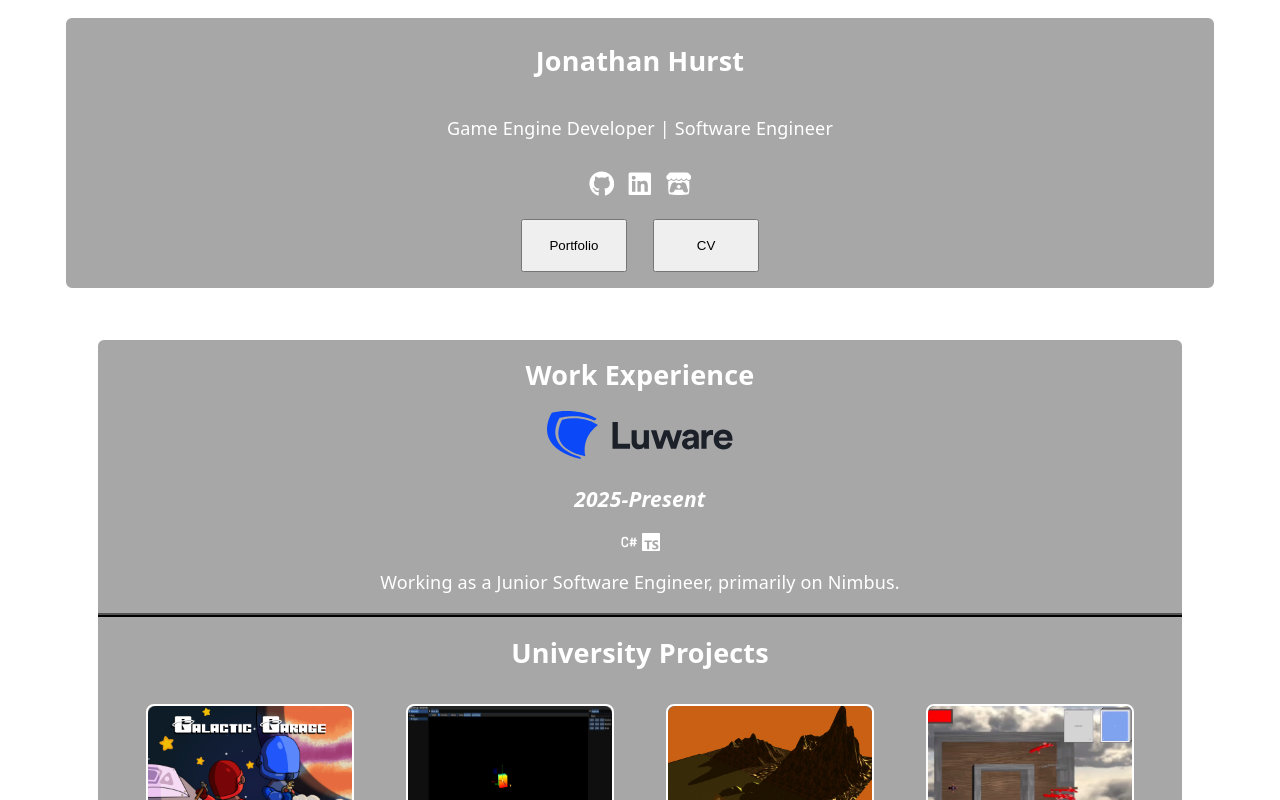
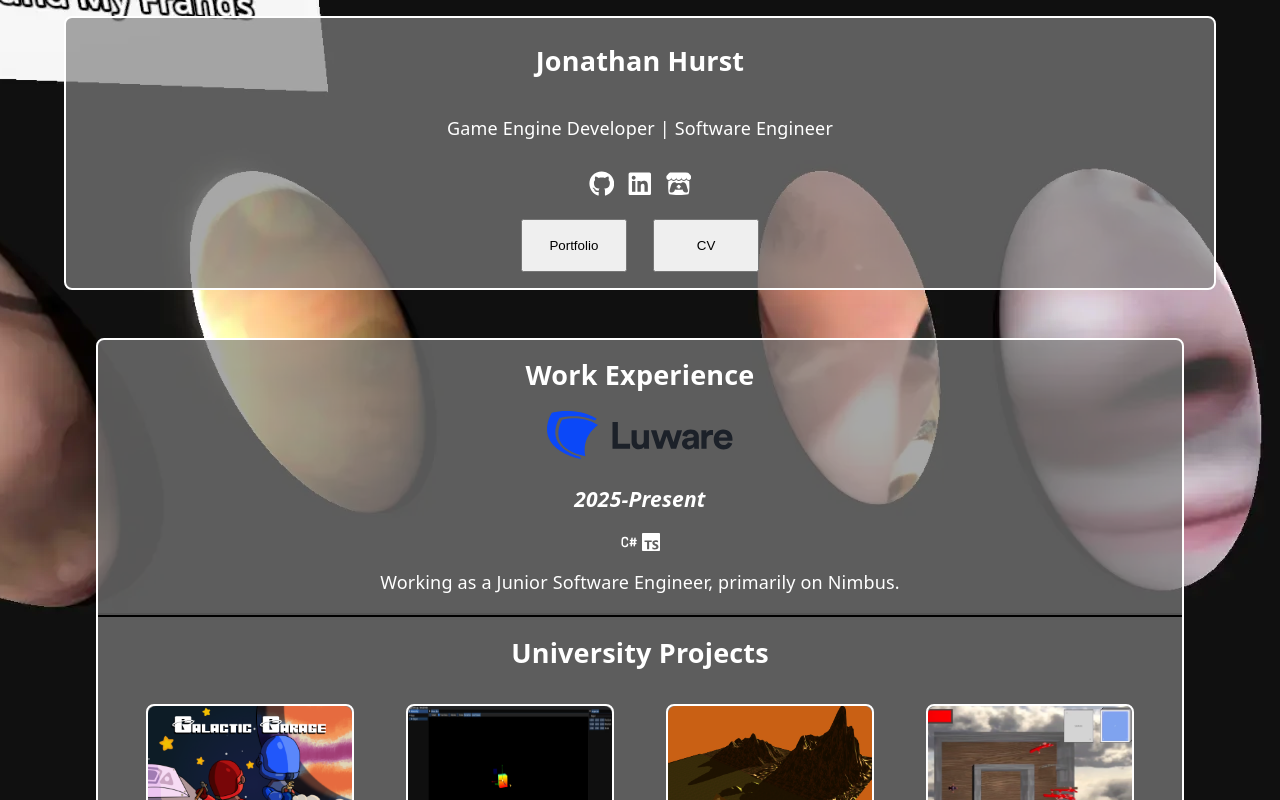
Before and after one commit to Linkazen/portfolio, a React (Vite) app: page / in a window 1280 px wide. Shown: the top 800 px of the page. Built offline with nearby package versions, Linux system fonts and the light colour scheme.

Commit message:
Reenabled me and my frands

```diff
--- a/src/App.tsx
+++ b/src/App.tsx
@@ -23,12 +23,12 @@ function App() {
 		<>
 			<PortfolioHeader setActiveLayout={setActiveLayout} />
 			{renderLayout()}
-			{/*<div id="VideoContainer">
+			<div id="VideoContainer">
 				<img
 					src="src/Assets/Videos/FacesBounce.webp"
 					id="BackgroundVideo"
 				></img>
-			</div>*/}
+			</div>
 		</>
 	);
 }
```
